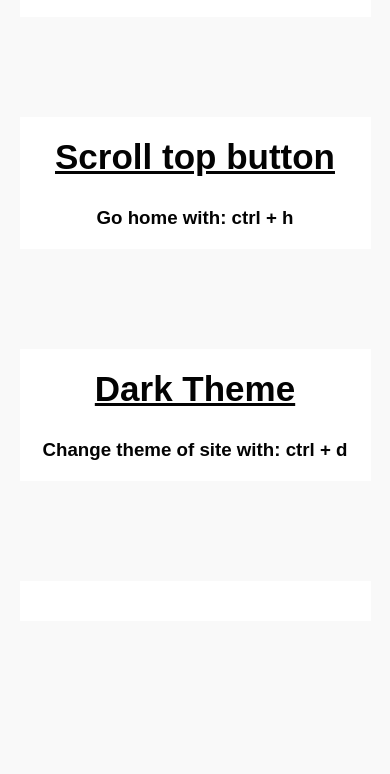
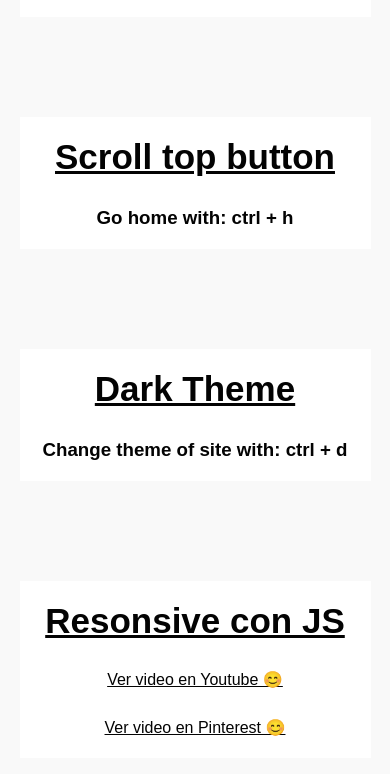
Before and after one commit to carlosupreme/curso_prueba, a plain HTML site: page index.html in a window 390 px wide. Shown: the part 2337-3111 px from the top of the page. Before the commit the page ends 3058 px from the top, so only its background shows below. Drawn offline with Linux system fonts and the light colour scheme.

Commit message:
responsive section8 js

```diff
--- a/index.html
+++ b/index.html
@@ -95,7 +95,12 @@
       <h2 class="title first">Dark Theme</h2>
       <h3 class="title">Change theme of site with: ctrl + d</h3>
     </section>
-    <section class="section" id="section8"></section>
+    <section class="section" id="section8">
+      <h2 class="title first">Resonsive con JS</h2>
+      <div id="video" class="content"></div>
+      <div id="pinterest" class="content"></div>
+    </section>
+
   <script type="module" src="js/index.js"></script>
 </body>
 
--- a/js/index.js
+++ b/js/index.js
@@ -5,6 +5,7 @@ import activarReloj from "./clock_alarm.js";
 import stopWatch from "./stop_watch.js";
 import moveBall from "./move_ball.js";
 import scrollUp from "./scroll_top.js";
+import responsive from "./responsive.js";
 
 document.addEventListener("DOMContentLoaded", () => {
   // SECTION 1
@@ -39,6 +40,9 @@ document.addEventListener("DOMContentLoaded", () => {
     "#stopAlarma",
     "./assets/Despertador.mp3"
   );
+  // responsive
+  responsive("video","(max-width: 800px)",`<a class="title" href="https://www.youtube.com/watch?v=KvCUCkQ4tUs"> Ver video en Youtube 😊</a>`,`<iframe width="560" height="315" src="https://www.youtube.com/embed/KvCUCkQ4tUs" title="YouTube video player" frameborder="0" allow="accelerometer; autoplay; clipboard-write; encrypted-media; gyroscope; picture-in-picture" allowfullscreen></iframe>`)
+  responsive("pinterest","(max-width: 400px)",`<a class="title" href="https://www.pinterest.com.mx/pin/116741815331059678/"> Ver video en Pinterest 😊</a>`,`<iframe src="https://assets.pinterest.com/ext/embed.html?id=116741815331059678" height="520" width="236" frameborder="0" scrolling="no" ></iframe>`)
 });
 // dark mode
 darkmode(".darkMode", "html", "dark");
--- /dev/null
+++ b/js/responsive.js
@@ -0,0 +1,13 @@
+const d = document,
+  w = window;
+
+export default function responsive(id, mq, mobile, desktop) {
+  let breakpoint = w.matchMedia(mq);
+  const responsive = (e) => {
+    if (e.matches) d.getElementById(id).innerHTML = mobile;
+    else d.getElementById(id).innerHTML = desktop;
+    console.log(e, breakpoint);
+   };
+  breakpoint.addEventListener("change", responsive);
+  responsive(breakpoint)
+}
```
